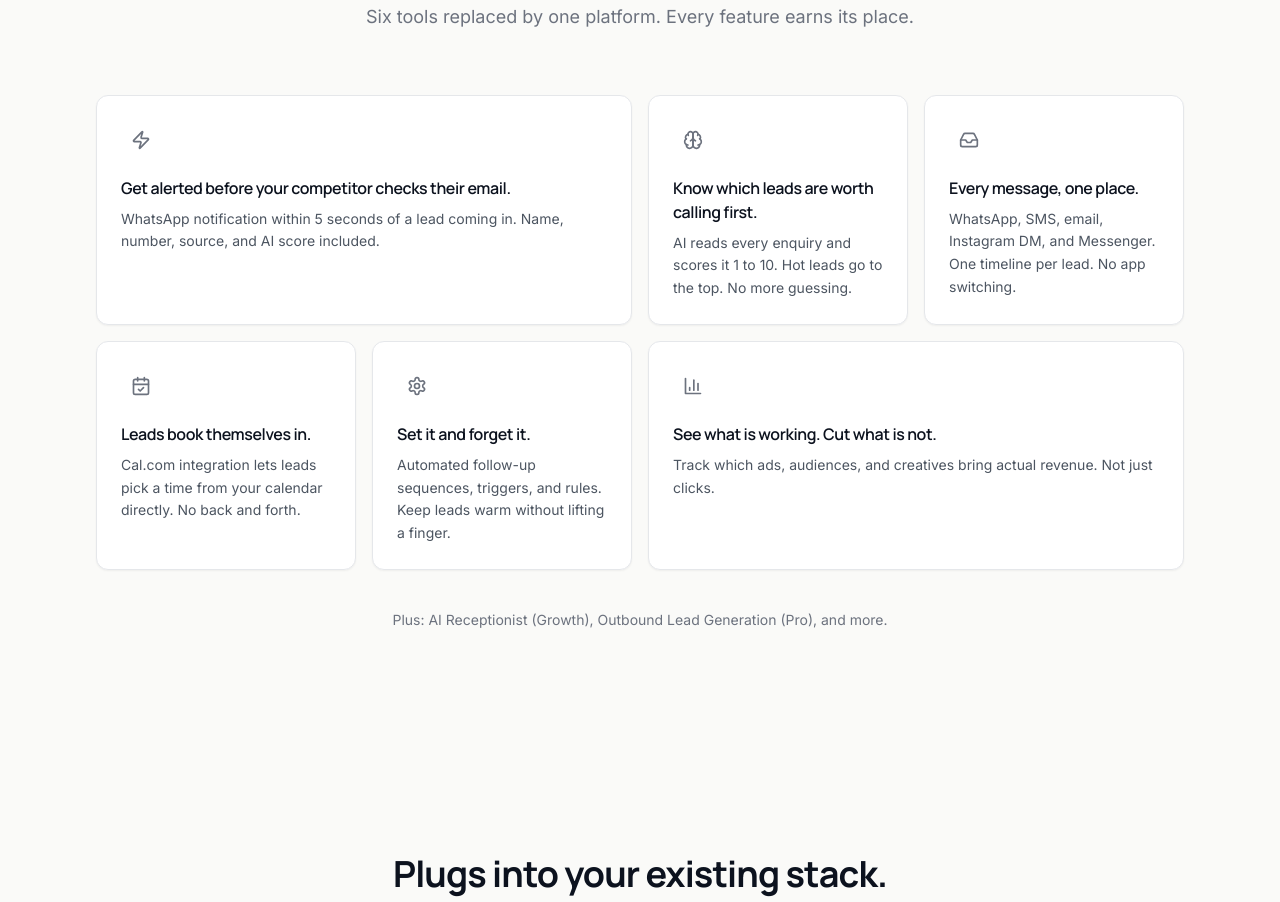
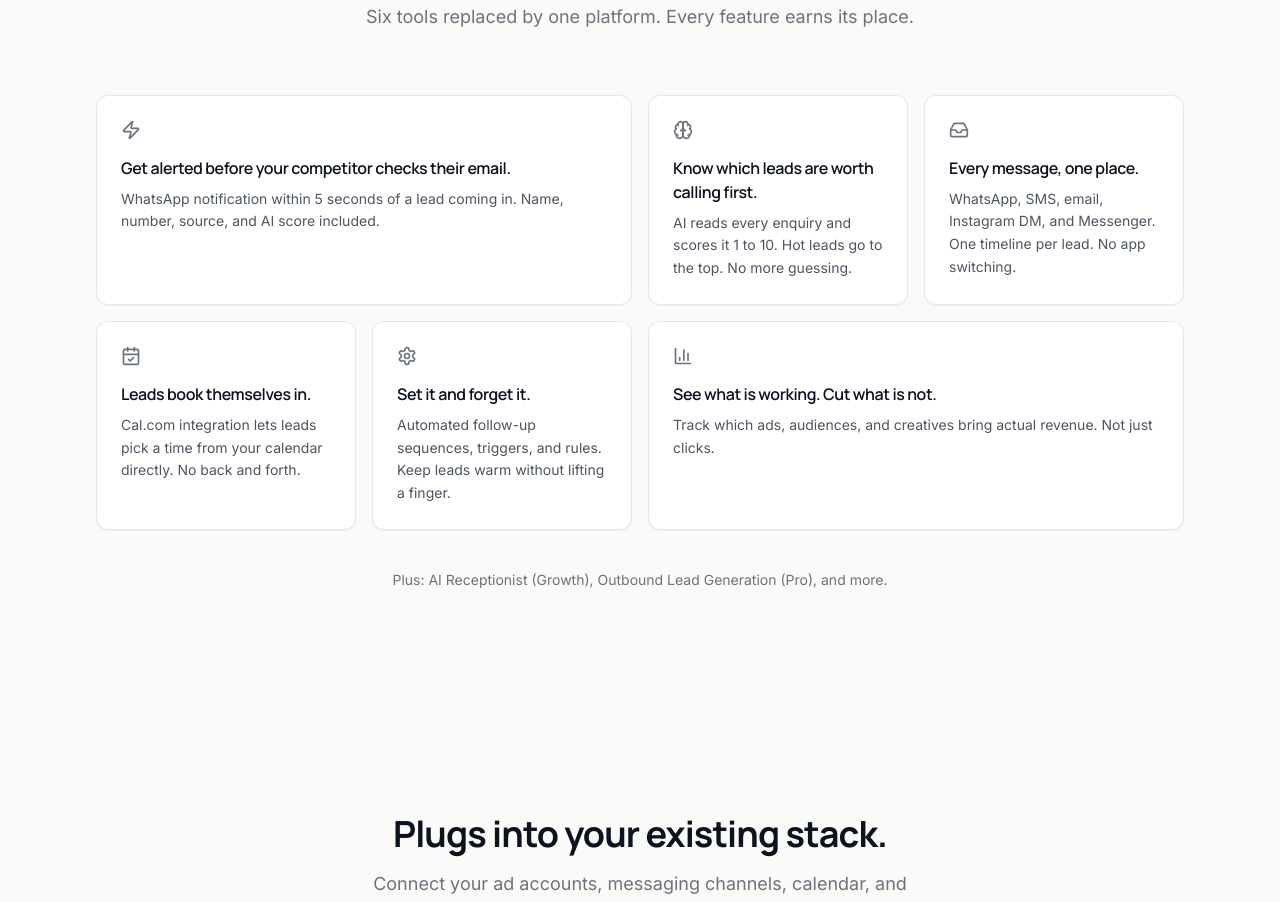
Before and after one commit to dxims-cmyk/-impact, a Next.js app: page / in a window 1280 px wide. Shown: the part 3940-4842 px from the top of the page. Built offline with nearby package versions, Linux system fonts and the light colour scheme; no server answers.

Commit message:
Align feature icons to the left to match title alignment
Co-Authored-By: Claude Opus 4.6 <noreply@anthropic.com>

```diff
--- a/components/marketing/features-section.tsx
+++ b/components/marketing/features-section.tsx
@@ -82,7 +82,7 @@ export function FeaturesSection(): React.JSX.Element {
                   : 'border-gray-200 bg-white hover:border-gray-300 shadow-sm hover:shadow-md'
               }`}
             >
-              <div className="w-10 h-10 flex items-center justify-center mb-4">
+              <div className="mb-4">
                 <feature.icon className={`w-5 h-5 transition-colors group-hover:text-[#6E0F1A] ${
                   dark ? 'text-zinc-400' : 'text-gray-500'
                 }`} />
```
